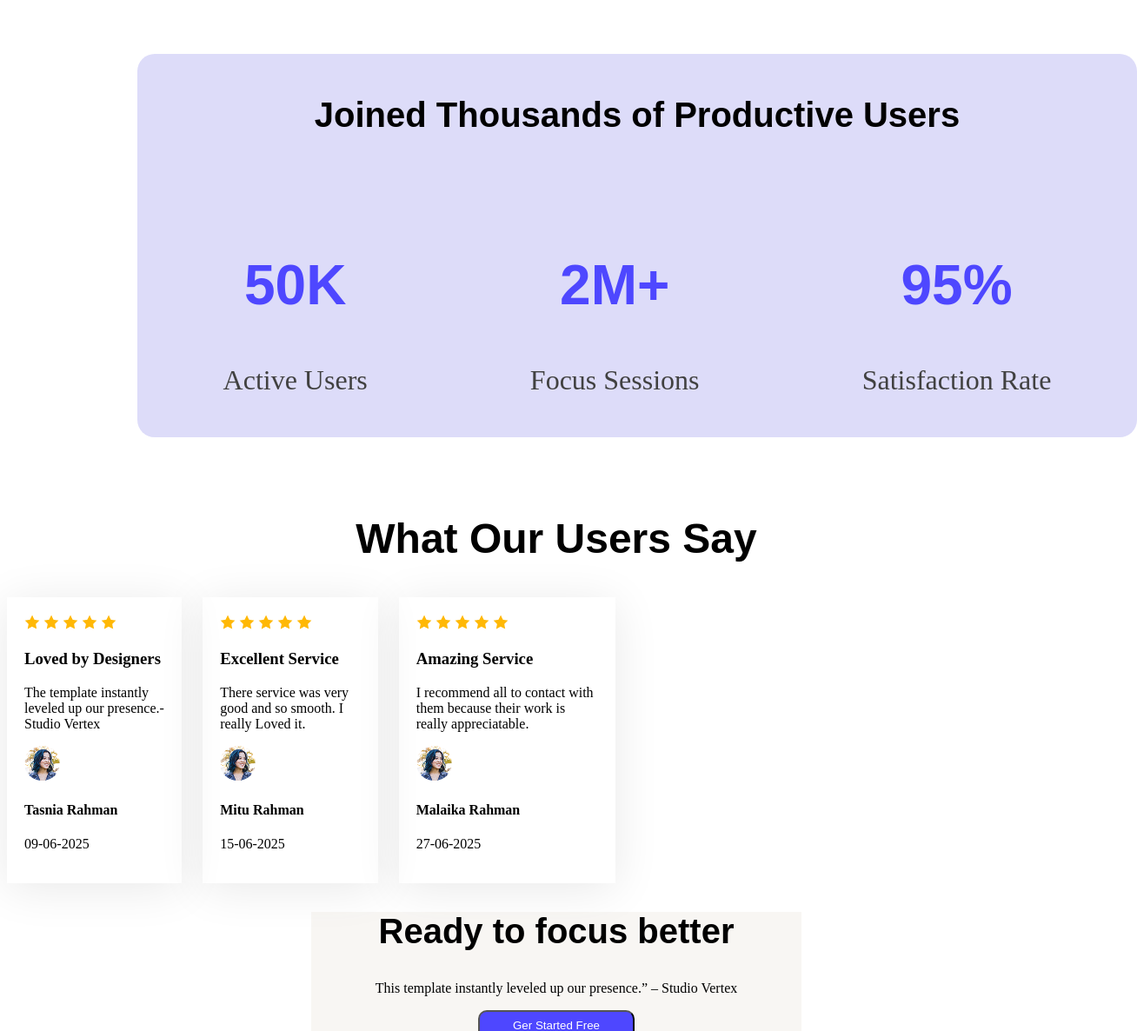
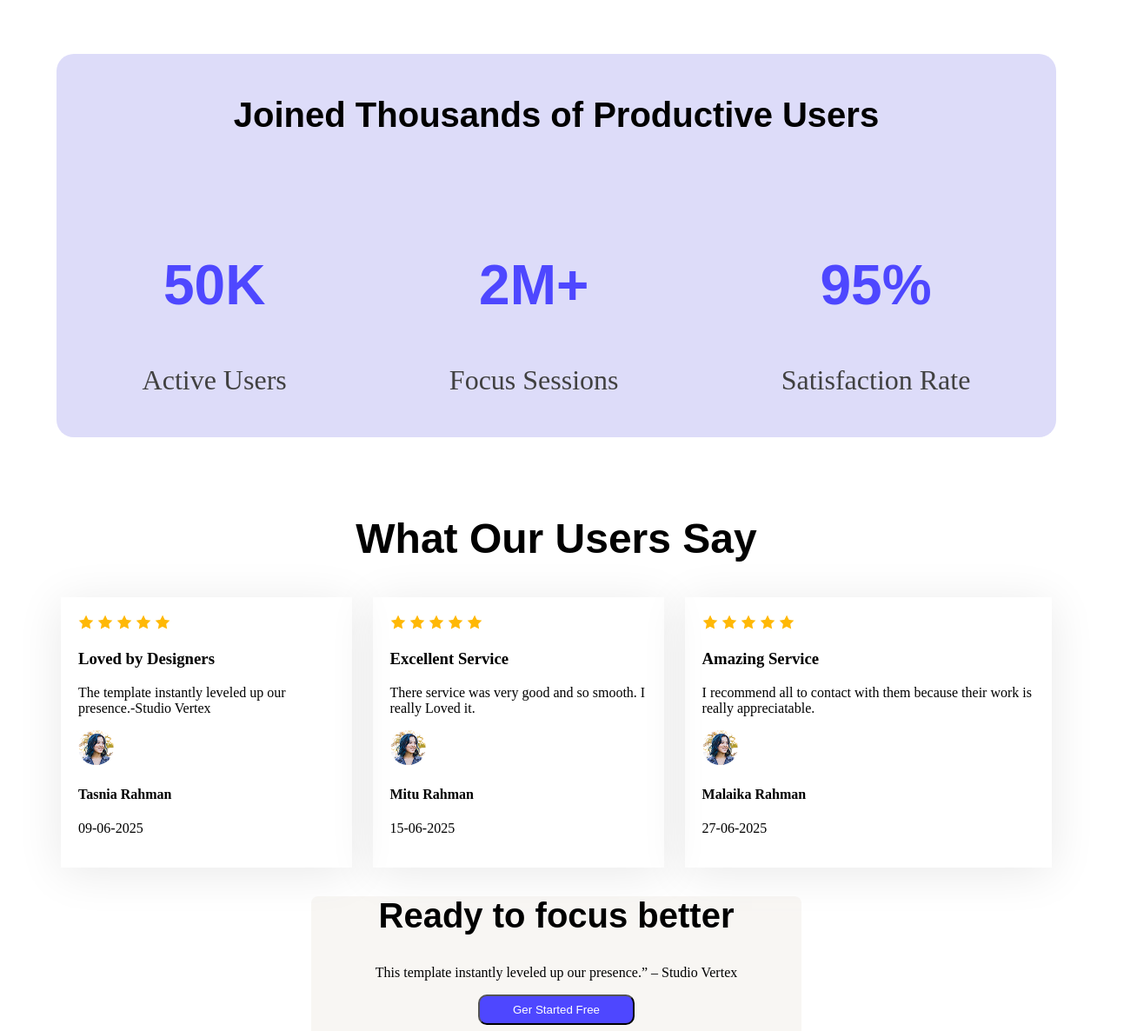
Before and after one commit to rahmanatasnia/first-assignment, a plain HTML site: page assignment 1.html in a window 1280 px wide. Shown: the part 1093-2279 px from the top of the page at 87% size, 1308 px wide, since content can reach past the window. Drawn offline with Linux system fonts and the light colour scheme.

Commit message:
added alignment

```diff
--- a/assignment 1.html
+++ b/assignment 1.html
@@ -22,7 +22,7 @@
 
     </header>
     <main>
-        <section class="action-container">
+        <section class="action-container container">
             <div>
                 <h2>See It in Action</h2>
                 <p>Explore the live preview and imagine your <br><span>brand in this new bold new look.</span></p>
@@ -35,7 +35,7 @@
 
 
         </section>
-        <section class="second">
+        <section class="second container">
             <h2>Joined Thousands of Productive Users</h2>
             <div class="number">
                 <div>
@@ -52,7 +52,7 @@
                 </div>
             </div>
         </section>
-        <section>
+        <section class="container">
             <div>
                 <h1>What Our Users Say</h1>
             </div>
@@ -122,7 +122,7 @@
             <img src="./wc-big.png" alt="" class="wc-big">
         </section>
 
-        <section class="form-container">
+        <section class="form-container container" >
             <h1 class="form-title">Let's Get in<br><Span>Touch</Span> </h1>
             <form>
                 <label for="email">Email:</label>
@@ -130,7 +130,8 @@
                 <label for="name">Name:</label>
                 <input type="email" name="" id="name" placeholder="Your name">
                 <label for="message">Message:</label>
-                <textarea id="message" name="message" placeholder="Write your message...." rows="4" cols="50"></textarea>
+                <textarea id="message" name="message" placeholder="Write your message...." rows="4"
+                    cols="50"></textarea>
                 <label for="submit"></label>
                 <input type="submit" value="Get in Touch" class="submit">
             </form>
@@ -140,9 +141,10 @@
         <div>
             <div>
                 <h1><b>LOGO</b></h1>
-        <p  class="pera-align">Ready to elevate your online presence? Contact us today to discuss your project and discover how we can bring your vision to life.</p>
+                <p class="pera-align">Ready to elevate your online presence? Contact us today to discuss your project
+                    and discover how we can bring your vision to life.</p>
             </div>
-    <div  class="footer-item">
+            <div class="footer-item">
                 <p>Home</p>
                 <p>About</p>
                 <p>How it Works</p>
--- a/style/assignment 1.css
+++ b/style/assignment 1.css
@@ -1,3 +1,7 @@
+.container{
+          max-width: 1140px;
+          margin: 0 auto;
+}
 header{
     background-image:url('../style/Hero-bg.png') ;
     height: 698px;
@@ -36,7 +40,7 @@ div h1{
     font-family:sans-serif;
 }
  .center-button{
-    padding-left: 800px;
+    padding-left: 900px;
 
  }
  div button{
@@ -72,8 +76,8 @@ div h1{
    padding: 15px 5px;
    background-color: #dddcf9;width: 1140px;
    border-radius: 20px;
-   max-width: 1200px;
-   margin: 15px 150px;
+
+   margin: 15px auto;
 
 
    }
@@ -98,10 +102,8 @@ div h1{
    font-size: 2em;
 
  }
- .second:hover{
-   background-color: #dddcf9;
-   cursor: pointer;
- }
+
+
  .user-profile{
    border-radius: 50%;
  }
@@ -109,7 +111,7 @@ div h1{
    margin-top: 10px;
    display: flex;
    gap: 24px;
-   width:700px;
+  justify-content: space-between;
 
  }
  .feedback{
@@ -118,6 +120,7 @@ div h1{
  }
  .third-section{
    background-color: #f8f6f3;
+   border-radius: 8px;
    text-align: center;
    margin:0 350px;
  }
```
Lines whose indentation alone changed are shown as unchanged.
